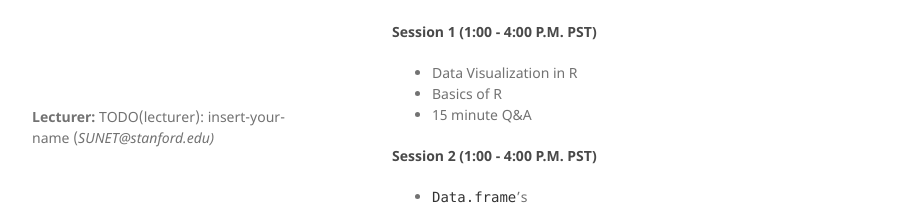
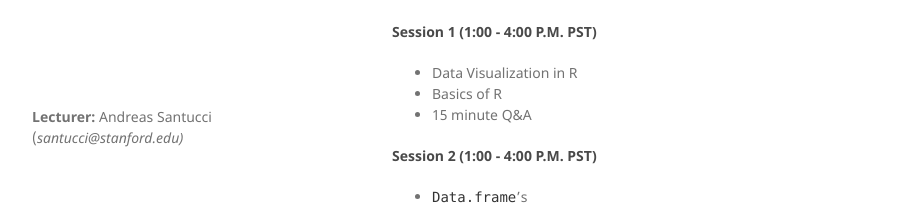
Before and after one commit to asantucci/ICME-R-Programming-Workshop, a Jekyll site: the page built from index.md, in a window 1280 px wide and 900 px high, scrolled down 532 px. Shown: the part 682-893 px from the top of the window, without its empty margins (178-1099 px from the left). Built offline with Jekyll 4.4.1, drawn with Linux system fonts in a browser that asks for light colours; our own code applies the rules of GitHub Pages for plain Markdown files.

Commit message:
Added instructor name.

```diff
--- a/_layouts/default.html
+++ b/_layouts/default.html
@@ -42,7 +42,7 @@
 
       </section>
       <footer>
-        <p><b>Lecturer:</b> TODO(lecturer): insert-your-name (<i>SUNET@stanford.edu)</i></p>
+        <p><b>Lecturer:</b> Andreas Santucci (<i>santucci@stanford.edu)</i></p>
 <!--         {% if site.github.is_project_page %}
         <p> <a href="{{ site.github.owner_url }}">{{ site.github.owner_name }}</a></p>
         {% endif %} -->
```
